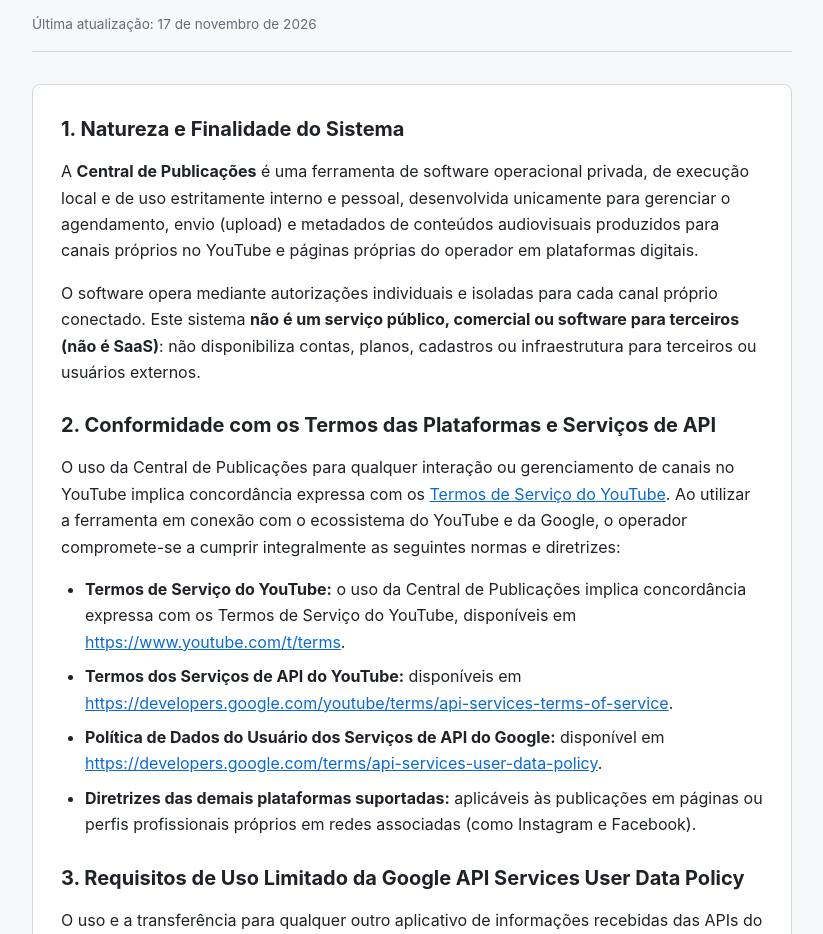
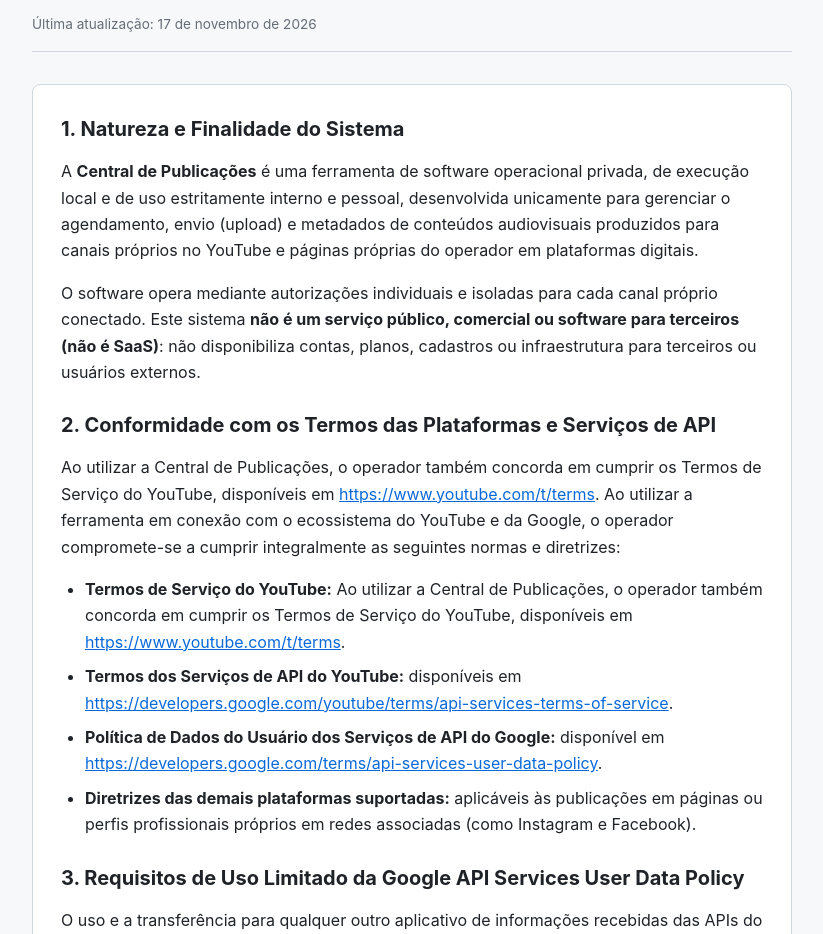
Before and after one commit to run-white-rabbit/quase-ficcao, a plain HTML site: page termos.html in a window 1280 px wide. Shown: the part 166-1100 px from the top of the page, without its empty margins (228-1051 px from the left). Drawn offline with Linux system fonts and the light colour scheme.

Commit message:
docs: adiciona frase exata de concordancia com os Termos de Servico do YouTube

```diff
--- a/termos.html
+++ b/termos.html
@@ -28,10 +28,10 @@
 
       <h2>2. Conformidade com os Termos das Plataformas e Serviços de API</h2>
       <p>
-        O uso da Central de Publicações para qualquer interação ou gerenciamento de canais no YouTube implica concordância expressa com os <a href="https://www.youtube.com/t/terms" target="_blank" rel="noopener noreferrer">Termos de Serviço do YouTube</a>. Ao utilizar a ferramenta em conexão com o ecossistema do YouTube e da Google, o operador compromete-se a cumprir integralmente as seguintes normas e diretrizes:
+        Ao utilizar a Central de Publicações, o operador também concorda em cumprir os Termos de Serviço do YouTube, disponíveis em <a href="https://www.youtube.com/t/terms" target="_blank" rel="noopener noreferrer">https://www.youtube.com/t/terms</a>. Ao utilizar a ferramenta em conexão com o ecossistema do YouTube e da Google, o operador compromete-se a cumprir integralmente as seguintes normas e diretrizes:
       </p>
       <ul>
-        <li><strong>Termos de Serviço do YouTube:</strong> o uso da Central de Publicações implica concordância expressa com os Termos de Serviço do YouTube, disponíveis em <a href="https://www.youtube.com/t/terms" target="_blank" rel="noopener noreferrer">https://www.youtube.com/t/terms</a>.</li>
+        <li><strong>Termos de Serviço do YouTube:</strong> Ao utilizar a Central de Publicações, o operador também concorda em cumprir os Termos de Serviço do YouTube, disponíveis em <a href="https://www.youtube.com/t/terms" target="_blank" rel="noopener noreferrer">https://www.youtube.com/t/terms</a>.</li>
         <li><strong>Termos dos Serviços de API do YouTube:</strong> disponíveis em <a href="https://developers.google.com/youtube/terms/api-services-terms-of-service" target="_blank" rel="noopener noreferrer">https://developers.google.com/youtube/terms/api-services-terms-of-service</a>.</li>
         <li><strong>Política de Dados do Usuário dos Serviços de API do Google:</strong> disponível em <a href="https://developers.google.com/terms/api-services-user-data-policy" target="_blank" rel="noopener noreferrer">https://developers.google.com/terms/api-services-user-data-policy</a>.</li>
         <li><strong>Diretrizes das demais plataformas suportadas:</strong> aplicáveis às publicações em páginas ou perfis profissionais próprios em redes associadas (como Instagram e Facebook).</li>
```
